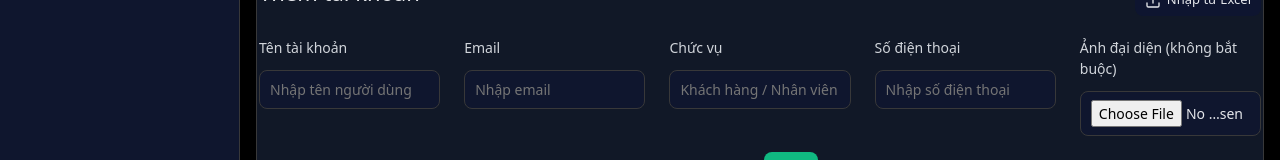
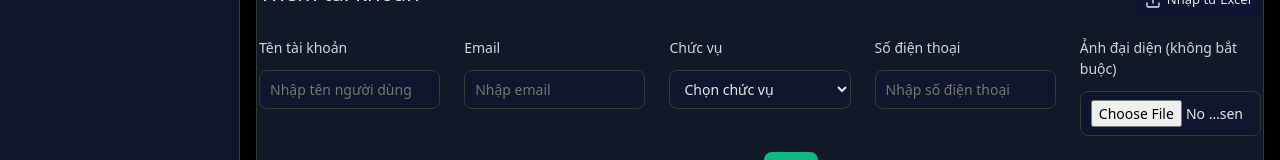
Before and after one commit to viett0504/bikes_shop, a React (Create React App) app: page /admin/accounts in a window 1280 px wide. Both pictures are taken after a click on the button "+ Thêm người dùng". Shown: the part 398-558 px from the top of the page. Built offline with nearby package versions, Linux system fonts and the light colour scheme; no server answers.

Commit message:
fix account

```diff
--- a/src/Admin/pagesAD/Account/AddAccountModal.js
+++ b/src/Admin/pagesAD/Account/AddAccountModal.js
@@ -246,12 +246,15 @@ export default function AddAccountModal() {
 
             <div className="ad-form-group">
               <label>Chức vụ</label>
-              <input
-                type="text"
+              <select
                 value={position}
                 onChange={(e) => setPosition(e.target.value)}
-                placeholder="Khách hàng / Nhân viên / Quản lý"
-              />
+              >
+                <option value=""> Chọn chức vụ </option>
+                <option value="Khách hàng">Khách hàng</option>
+                <option value="Nhân viên">Nhân viên</option>
+                <option value="Admin">Admin</option>
+              </select>
             </div>
 
             <div className="ad-form-group">
```
